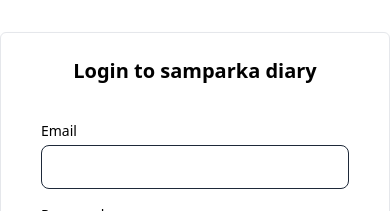
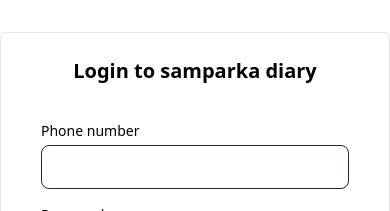
Before and after one commit to sushant2051/FypTesting, a React (Vite) app: page /login in a window 390 px wide. Shown: the top 211 px of the page. Built offline with nearby package versions, Linux system fonts and the light colour scheme.

Commit message:
update a sign iwth a phone number

```diff
--- a/src/auth/Login.tsx
+++ b/src/auth/Login.tsx
@@ -12,7 +12,7 @@ const Login = () => {
   const navigate = useNavigate();
 
   const [formData, setFormData] = useState<LoginSchemaType>({
-    email: "",
+    phone: "",
     password: "",
   });
 
@@ -68,11 +68,11 @@ const Login = () => {
         <form className="flex flex-col gap-4 p-4" onSubmit={handleSubmit}>
           <InputField
             autoFocus
-            label="Email"
-            name="email"
-            value={formData.email}
+            label="Phone number"
+            name="phone"
+            value={formData.phone}
             onChange={handleChange}
-            errors={errors.email}
+            errors={errors.phone}
           />
 
           <InputField
--- a/src/auth/Signup.tsx
+++ b/src/auth/Signup.tsx
@@ -92,7 +92,7 @@ const Signup = () => {
           />
 
           <InputField
-            label="Phone Number (Optional)"
+            label="Phone Number"
             name="phone"
             value={formData.phone}
             onChange={handleChange}
--- a/src/auth/validators/login.validation.ts
+++ b/src/auth/validators/login.validation.ts
@@ -1,7 +1,10 @@
 import { z } from "zod";
 
 export const LoginSchema = z.object({
-  email: z.email("Invalid email address"),
+  phone: z
+    .string()
+    .nonempty("Phone number is required")
+    .regex(/^\d{10}$/, "Phone number must be 10 digits"),
   password: z.string().min(6, "Password must be at least 6 characters"),
 });
 
--- a/src/auth/validators/signup.validation.ts
+++ b/src/auth/validators/signup.validation.ts
@@ -11,11 +11,8 @@ export const SignupSchema = z
 
     phone: z
       .string()
-      .optional()
-      .refine(
-        (val) => !val || /^\d{10}$/.test(val),
-        "Phone number must be 10 digits",
-      ),
+      .nonempty("Phone number is required")
+      .regex(/^\d{10}$/, "Phone number must be 10 digits"),
 
     password: z.string().min(6, "Password must be at least 6 characters"),
 
--- a/src/features/dashboard/Dashboard.tsx
+++ b/src/features/dashboard/Dashboard.tsx
@@ -33,15 +33,15 @@ const Dashboard = () => {
           ))}
         </div>
       </div>
+      <div className="flex items-center gap-4 py-4">
+        <Button variant="teritary" label="System Status" />
+        <Button variant="teritary" label="View Logs" />
+      </div>
       <div>
         <Charts />
       </div>
       <div>
         <RecentCompletedReminders />
-      </div>
-      <div className="flex items-center gap-4 py-4">
-        <Button variant="teritary" label="System Status" />
-        <Button variant="teritary" label="View Logs" />
       </div>
       <OverviewAnalyticsChart />
     </div>
```
